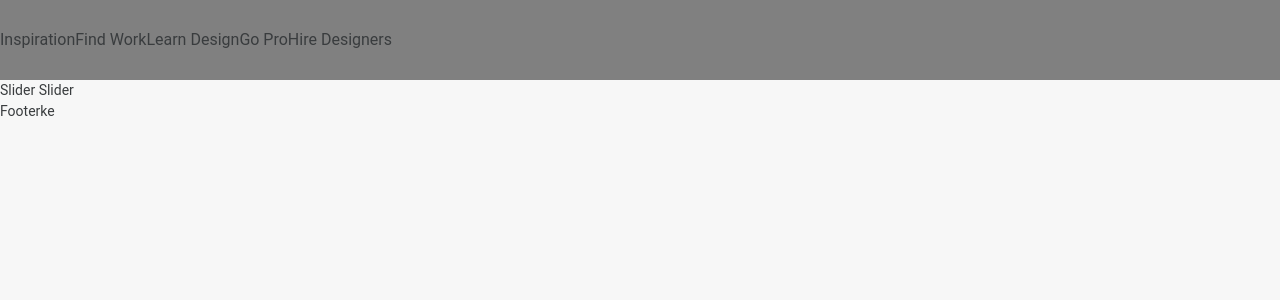
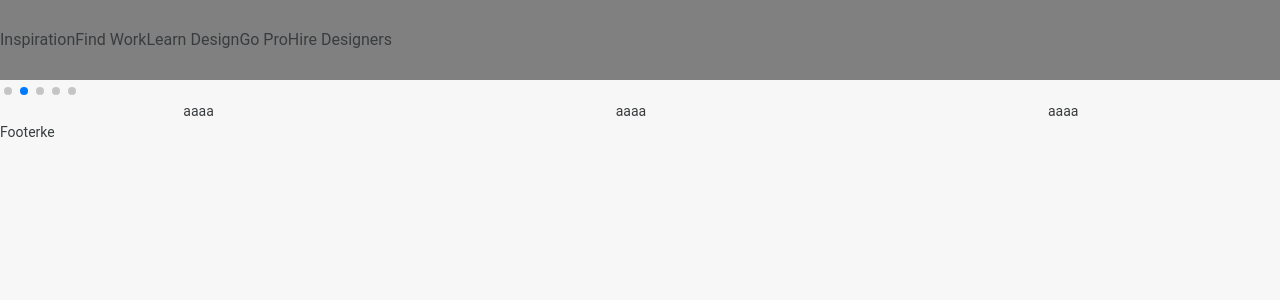
Before and after one commit to yeg2799/Create-Career, a Nuxt app: page / in a window 1280 px wide. Shown: the top 300 px of the page. Built offline with nearby package versions, Linux system fonts and the light colour scheme.

Commit message:
swiper integration is done

```diff
--- a/components/Header/Header.vue
+++ b/components/Header/Header.vue
@@ -1,8 +1,14 @@
 <template>
   <div class="">
       <Menu />
-      Slider
-      Slider
+            <div v-swiper:popularLocationsSlider="swiperOption" class="popular-locations__list">
+        <div slot="pagination" class="slider-pagination" data-popular-slider-pagination />
+        <div class="swiper-wrapper">
+          <div v-for="a in 5" :key="a.id" class="swiper-slide popular-locations-swiper-slide">
+            aaaa
+          </div>
+        </div>
+      </div>
   </div>
 </template>
 
@@ -11,7 +17,36 @@ import Menu from '@/components/Header/Menu.vue'
 export default {
     components:{
         Menu
-    }
+    },
+    data() {
+    return {
+      swiperOption: {
+        slidesPerView: 3,
+        spaceBetween: 17,
+        autoplay: {
+          delay: 5000,
+        },
+        loop: true,
+        pagination: {
+          el: '[data-popular-slider-pagination]',
+          type: "bullets",
+          clickable: true,
+        },
+        breakpoints: {
+          992: {
+            slidesPerView: 3,
+          },
+          576: {
+            slidesPerView: 2,
+          },
+          320: {
+            slidesPerView: 1,
+            spaceBetween: 0,
+          },
+        },
+      },
+    };
+  },
 }
 </script>
 
--- a/nuxt.config.js
+++ b/nuxt.config.js
@@ -26,6 +26,7 @@ export default {
   // Plugins to run before rendering page: https://go.nuxtjs.dev/config-plugins
   plugins: [
     '~/plugins/component.js',
+    { src: '~/plugins/swiper', ssr: false, defer: true },
   ],
 
   // Auto import components: https://go.nuxtjs.dev/config-components
--- a/package.json
+++ b/package.json
@@ -9,13 +9,15 @@
     "generate": "nuxt generate"
   },
   "dependencies": {
+    "@nuxtjs/svg": "^0.1.12",
+    "@nuxtjs/svg-sprite": "^0.4.12",
     "bootstrap": "^4.6.0",
     "bootstrap-vue": "^2.21.2",
     "core-js": "^3.15.1",
     "nuxt": "^2.15.7",
     "sass": "^1.26.10",
-    "@nuxtjs/svg": "^0.1.12",
-    "@nuxtjs/svg-sprite": "^0.4.12",
+    "swiper": "^6.8.0",
+    "vue-awesome-swiper": "^4.1.1",
     "vuex": "^3.5.1"
   },
   "devDependencies": {
--- /dev/null
+++ b/plugins/swiper.js
@@ -0,0 +1,12 @@
+import Vue from 'vue';
+import VueAwesomeSwiper from 'vue-awesome-swiper';
+import {Swiper as SwiperClass, Pagination, Navigation, Mousewheel, Autoplay} from 'swiper/swiper.esm';
+import getAwesomeSwiper from 'vue-awesome-swiper/dist/exporter';
+
+SwiperClass.use([Pagination, Mousewheel, Navigation, Autoplay]);
+Vue.use(getAwesomeSwiper(SwiperClass))
+const {Swiper, SwiperSlide} = getAwesomeSwiper(SwiperClass);
+
+import 'swiper/swiper-bundle.css';
+
+Vue.use(VueAwesomeSwiper);
```
Also changed, not shown: components/Swiper.vue (added), 1 other file (tests, documents, lock files or other folders).
